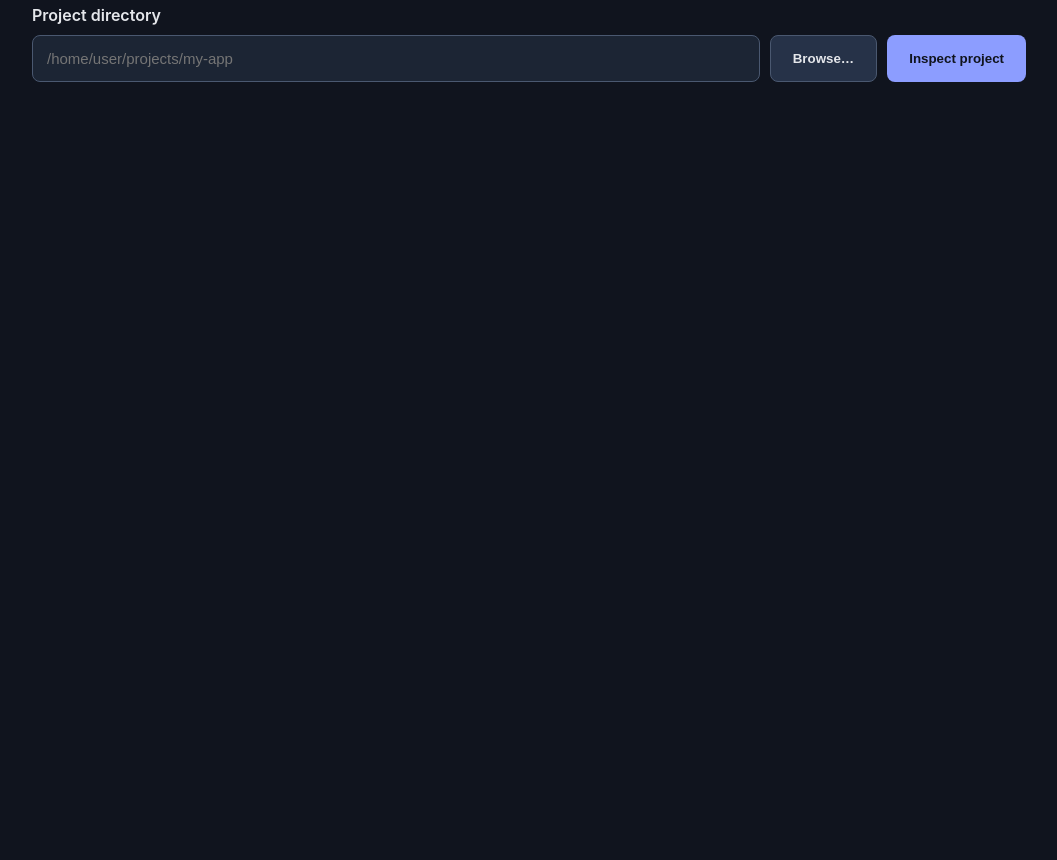
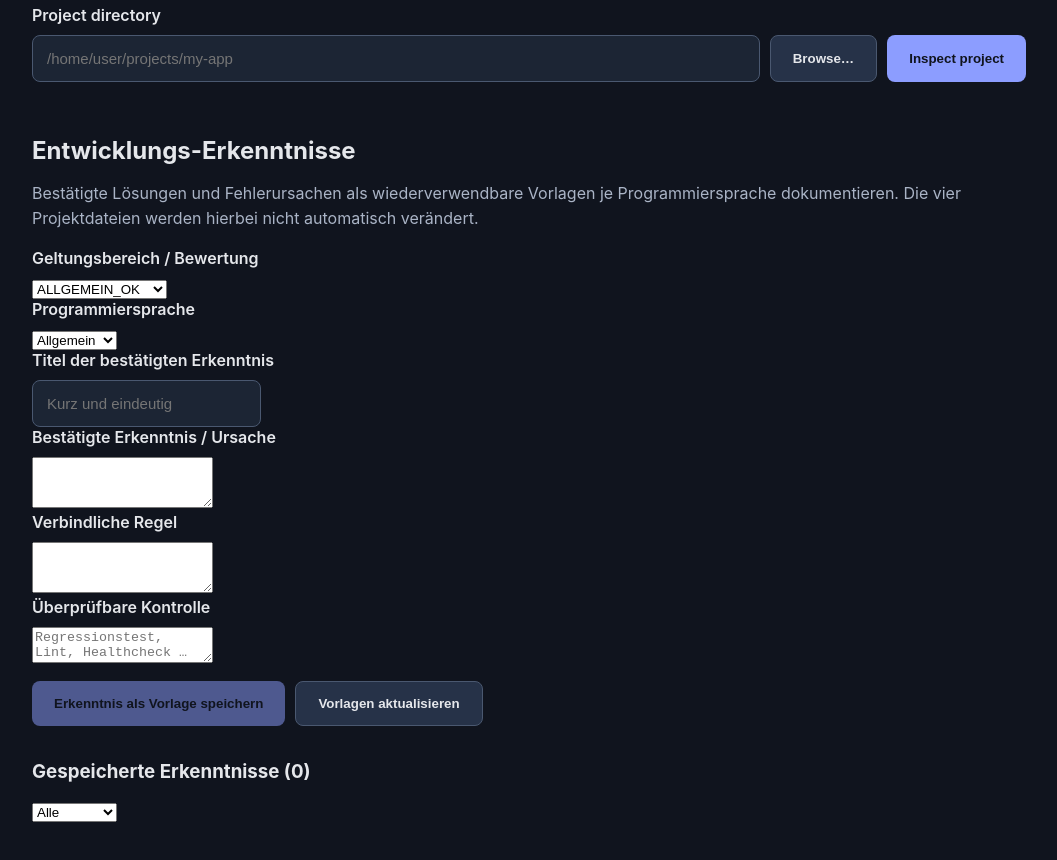
Before and after one commit to lindesbs/agentforge, a Vue app in the folder frontend/: page / in a window 1280 px wide. Shown: the part 260-1120 px from the top of the page, without its empty margins (111-1168 px from the left). Before the commit the page ends 800 px from the top, so only its background shows below. Built offline with nearby package versions, Linux system fonts and the light colour scheme.

Commit message:
feat: learning library form and language-filtered Markdown templates

```diff
--- a/frontend/src/App.vue
+++ b/frontend/src/App.vue
@@ -7,6 +7,7 @@ type Document = { path: string; content: string; hash: string }
 type Preview = { path: string; diff: string; changed: boolean }
 type Issue = { severity: string; message: string }
 type TemplateSummary = { id: string; name: string; provider: string; kind: string; sourcePath: string; createdAt: string }
+type LearningEntry = { id: string; category: string; language: string; title: string; finding: string; rule: string; check: string; createdAt: string }
 type AgentFields = { path: string; hash: string; name: string; description: string }
 type Bridge = {
  InspectProject: (path: string) => Promise<Project>
@@ -20,6 +21,9 @@ type Bridge = {
  ListTemplates: () => Promise<TemplateSummary[]>
  SaveProjectAsTemplate: (root: string, path: string, name: string) => Promise<TemplateSummary>
  PrepareTemplateApply: (id: string, root: string, targetPath: string) => Promise<Document>
+ ListLearnings: () => Promise<LearningEntry[]>
+ SaveLearning: (entry: LearningEntry) => Promise<LearningEntry>
+ FormatLearning: (entry: LearningEntry) => Promise<string>
 }
 declare global { interface Window { go?: { main?: { App?: Bridge } } } }
 const path = ref('')
@@ -35,9 +39,44 @@ const templates = ref<TemplateSummary[]>([])
 const templateName = ref('')
 const selectedTemplate = ref('')
 const pendingTemplate = ref('')
+const learningEntries = ref<LearningEntry[]>([])
+const learningCategory = ref('ALLGEMEIN_OK')
+const learningLanguage = ref('Allgemein')
+const languageFilter = ref('Alle')
+const learningTitle = ref('')
+const learningFinding = ref('')
+const learningRule = ref('')
+const learningCheck = ref('')
+const learningMarkdown = ref('')
+const learningBusy = ref(false)
+const languageOptions = ['Allgemein','Go','PHP','TypeScript','JavaScript','Python','Rust','Kotlin','Java','C#','C++','Dart','SQL','Shell','Andere']
+const categoryOptions = ['PROJEKT_OK','PROJEKT_NOK','ALLGEMEIN_OK','ALLGEMEIN_NOK']
 const busy = ref(false)
 const error = ref('')
 const message = ref('')
+async function refreshLearnings() {
+ try { learningEntries.value = await bridge().ListLearnings() }
+ catch(e) { error.value=String(e) }
+}
+async function saveLearning() {
+ error.value='';message.value='';learningBusy.value=true
+ try {
+  const entry:LearningEntry = {id:'',createdAt:'',category:learningCategory.value,language:learningLanguage.value,
+   title:learningTitle.value,finding:learningFinding.value,rule:learningRule.value,check:learningCheck.value}
+  await bridge().SaveLearning(entry)
+  await refreshLearnings()
+  learningTitle.value='';learningFinding.value='';learningRule.value='';learningCheck.value=''
+  message.value='Bestätigte Erkenntnis in der lokalen Vorlagenbibliothek gespeichert; Projektdateien unverändert.'
+ } catch(e){error.value=String(e)}finally{learningBusy.value=false}
+}
+async function showLearning(entry:LearningEntry) {
+ error.value=''
+ try {learningMarkdown.value=await bridge().FormatLearning(entry)}
+ catch(e){error.value=String(e)}
+}
+function filteredLearnings():LearningEntry[] {
+ return learningEntries.value.filter(e=>languageFilter.value==='Alle'||e.language===languageFilter.value)
+}
 async function refreshTemplates() {
  try { templates.value=await bridge().ListTemplates() }
  catch(e) {error.value=String(e)}
@@ -81,6 +120,7 @@ async function inspectSelected(api: Bridge) {
  project.value = null
  project.value = await api.InspectProject(path.value)
  await refreshTemplates()
+ await refreshLearnings()
 }
 async function inspect() {
  error.value='';busy.value=true
@@ -156,6 +196,31 @@ function draftChanged(){preview.value=null;issues.value=[];pendingTemplate.value
    <p v-if="error" class="error" role="alert">{{ error }}</p>
    <p v-if="message" class="success" role="status">{{ message }}</p>
   </section>
+  <section class="learning-panel">
+   <h2>Entwicklungs-Erkenntnisse</h2>
+   <p>Bestätigte Lösungen und Fehlerursachen als wiederverwendbare Vorlagen je Programmiersprache dokumentieren. Die vier Projektdateien werden hierbei nicht automatisch verändert.</p>
+   <div class="learning-grid">
+    <div><label for="learning-category">Geltungsbereich / Bewertung</label>
+     <select id="learning-category" v-model="learningCategory"><option v-for="c in categoryOptions" :key="c">{{ c }}</option></select></div>
+    <div><label for="learning-language">Programmiersprache</label>
+     <select id="learning-language" v-model="learningLanguage"><option v-for="l in languageOptions" :key="l">{{ l }}</option></select></div>
+   </div>
+   <label for="learning-title">Titel der bestätigten Erkenntnis</label><input id="learning-title" v-model="learningTitle" maxlength="120" placeholder="Kurz und eindeutig" />
+   <label for="learning-finding">Bestätigte Erkenntnis / Ursache</label><textarea id="learning-finding" v-model="learningFinding" rows="3" />
+   <label for="learning-rule">Verbindliche Regel</label><textarea id="learning-rule" v-model="learningRule" rows="3" />
+   <label for="learning-check">Überprüfbare Kontrolle</label><textarea id="learning-check" v-model="learningCheck" rows="2" placeholder="Regressionstest, Lint, Healthcheck …" />
+   <div class="actions"><button :disabled="learningBusy || !learningTitle.trim() || !learningFinding.trim() || !learningRule.trim() || !learningCheck.trim()" @click="saveLearning">Erkenntnis als Vorlage speichern</button>
+    <button class="secondary" :disabled="learningBusy" @click="refreshLearnings">Vorlagen aktualisieren</button></div>
+   <div class="learning-grid"><h3>Gespeicherte Erkenntnisse ({{ filteredLearnings().length }})</h3>
+    <select v-model="languageFilter" aria-label="Sprache filtern"><option>Alle</option><option v-for="l in languageOptions" :key="l">{{ l }}</option></select></div>
+   <ul class="learning-list"><li v-for="item in filteredLearnings()" :key="item.id">
+    <button class="file-button" @click="showLearning(item)">{{ item.title }}</button>
+    <span class="muted">{{ item.language }} · {{ item.category }}</span>
+   </li></ul>
+   <div v-if="learningMarkdown" class="learning-output"><label for="learning-markdown">Markdown-Vorlage zum Übernehmen in die passende docs/*_OK/NOK.md</label>
+    <textarea id="learning-markdown" readonly :value="learningMarkdown" rows="9"></textarea>
+   </div>
+  </section>
   <section v-if="project" class="results">
    <h2>{{ project.name }}</h2><p class="muted">{{ project.root }}</p>
    <div class="chips"><span v-for="item in project.frameworks" :key="item" class="chip">{{ item }}</span><span v-if="!project.frameworks.length" class="muted">No framework marker detected</span></div>
```
